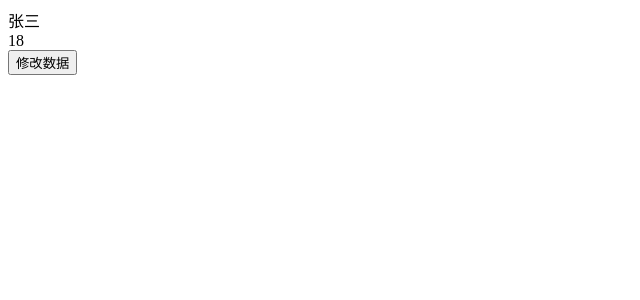
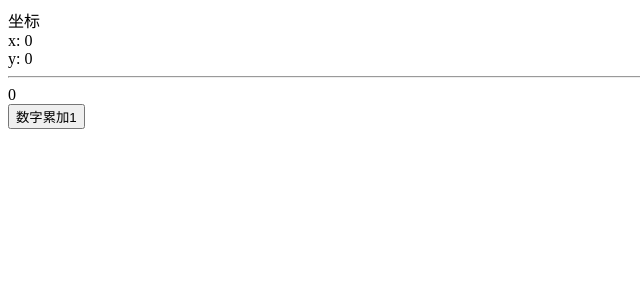
Before and after one commit to YunXinZhiCheng/vue3-demo, a Vue app: page / in a window 1280 px wide. Shown: the top 300 px of the page, without its empty margins (0-640 px from the left). Built offline with nearby package versions, Linux system fonts and the light colour scheme.

Commit message:
8-组合式API案例

```diff
--- a/src/App.vue
+++ b/src/App.vue
@@ -1,36 +1,59 @@
 <template>
   <div class="container">
-    <div>{{ name }}</div>
-    <div>{{ age }}</div>
-    <button @click="updateName">修改数据</button>
+    <div>坐标</div>
+    <div>x: {{ x }}</div>
+    <div>y: {{ y }}</div>
+    <hr />
+    <div>{{ count }}</div>
+    <button @click="add">数字累加1</button>
   </div>
 </template>
 
 <script>
-import { ref } from 'vue'
+import { onMounted, onUnmounted, reactive, toRefs, ref } from 'vue'
+// 封装一个鼠标坐标函数
+const useMouse = () => {
+  // 1. 记录鼠标坐标
+  // 1.1 声明一个响应式数据，是一个对象，包括x,y
+  const mouse = reactive({
+    x: 0,
+    y: 0,
+  })
+  // 1.3 处理函数,修改响应式数据
+  const move = (e) => {
+    // console.log(e.pageX);
+    // console.log(e.pageY);
+    mouse.x = e.pageX
+    mouse.y = e.pageY
+  }
+  // 1.2 等DOM渲染完毕，去监听事件
+  onMounted(() => {
+    document.addEventListener('mousemove', move)
+  })
+  // 1.4 组件销毁，删除事件
+  onUnmounted(() => {
+    document.removeEventListener('mousemove', move)
+  })
+
+  return mouse
+}
+
 export default {
   name: 'App',
-  // 直接使用ref函数定义简单的数据类型
   setup() {
-    // name数据
-    const name = ref('张三')
-    // age数据
-    const age = ref(18)
+    // 使用封装的鼠标坐标函数
+    const mouse = useMouse()
 
-    // 修改简单类型数据 name, 使用 .value
-    const updateName = ()=>{
-        name.value = '李四'
+    // 数字累加
+    const count = ref(0)
+    const add = () => {
+      count.value++
     }
-    // 修改复杂类型数据
-    // const data = ref(null)
-    // setTimeout(()=>{
-    //     data.value = res.data
-    // },1000)
-
     return {
-      name,
-      age,
-      updateName
+      // mouse
+      ...toRefs(mouse),
+      count,
+      add,
     }
   },
 }
```
